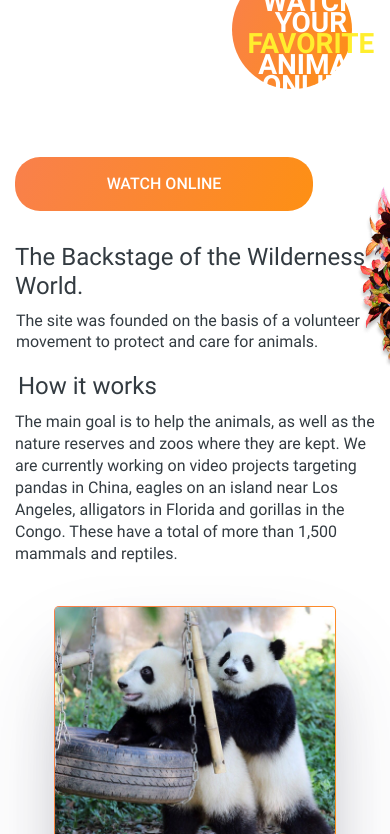
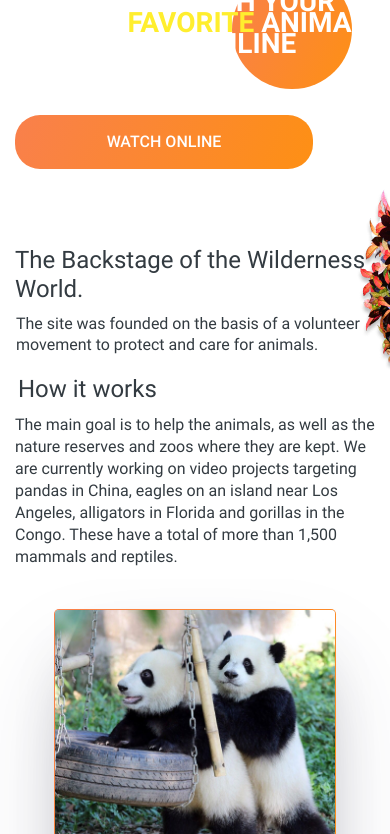
Before and after one commit to aliaksei-siniauski/online-zoo, a website: page index.html in a window 390 px wide. Shown: the part 51-885 px from the top of the page. Drawn offline with Linux system fonts and the light colour scheme; files whose address does not match are found by name.

Commit message:
refactor: change media to tablet

```diff
--- a/src/scss/layout/_backstage.scss
+++ b/src/scss/layout/_backstage.scss
@@ -88,6 +88,11 @@
   @include media-small-desktop {
     margin: 0 0 5.4rem;
   }
+
+  @include media-tablet {
+    margin: 0 0 3rem;
+  }
+
   @include media-mobile-big-width {
     margin: 0 0 2rem;
     padding-left: 0.1rem;
--- a/src/scss/layout/_hero.scss
+++ b/src/scss/layout/_hero.scss
@@ -12,6 +12,7 @@
   }
   @include media-tablet {
     min-height: 339px;
+    padding: 0 0 8.5rem;
   }
   @include media-mobile-big-width {
     min-height: 187px;
@@ -45,8 +46,8 @@
     padding: 4.2rem 0 0 0;
   }
   @include media-tablet {
-    max-width: 128.2px;
-    padding: 4.8rem 0 0 0;
+    max-width: 293px;
+    padding: 8.3rem 0 0 0;
   }
   @include media-mobile-big-width {
     padding: 4.2rem 0 0 0;
@@ -61,18 +62,21 @@
   height: 465px;
   background: $main-gradient;
   border-radius: 50%;
+
   @include media-small-desktop {
     width: 367px;
     height: 367px;
     top: -11px;
     right: 162px;
   }
+
   @include media-tablet {
     width: 237.6px;
     height: 237.6px;
-    top: 11px;
+    top: 45px;
     right: 67px;
   }
+
   @include media-mobile-big-width {
     width: 119.09px;
     height: 119.09px;
--- a/src/scss/layout/_pets.scss
+++ b/src/scss/layout/_pets.scss
@@ -90,7 +90,7 @@
   @include media-tablet {
     padding: 0 0 6.2rem 0rem;
   }
-  @include media-tablet {
+  @include media-mobile-big-width {
     padding: 0 0 2.2rem 0rem;
   }
 }
--- a/src/scss/layout/_pick-and-feed.scss
+++ b/src/scss/layout/_pick-and-feed.scss
@@ -5,7 +5,7 @@
     padding: 3rem 0 5rem;
   }
   @include media-tablet {
-    padding: 2rem 0;
+    padding: 2rem 0 1.9rem;
   }
 }
 
@@ -39,7 +39,7 @@
   @include media-tablet {
     max-width: 640px;
     width: 100%;
-    padding: 0 0 4rem;
+    padding: 0 0 6rem;
   }
 }
 
@@ -198,7 +198,7 @@
   flex-basis: 168px;
   max-width: 168px;
   @include media-tablet {
-    gap: 3rem;
+    gap: 3.1rem;
   }
   @include media-mobile-big-width {
     gap: 1rem;
```
Also changed, not shown: src/scss/main.css, 1 other file.
